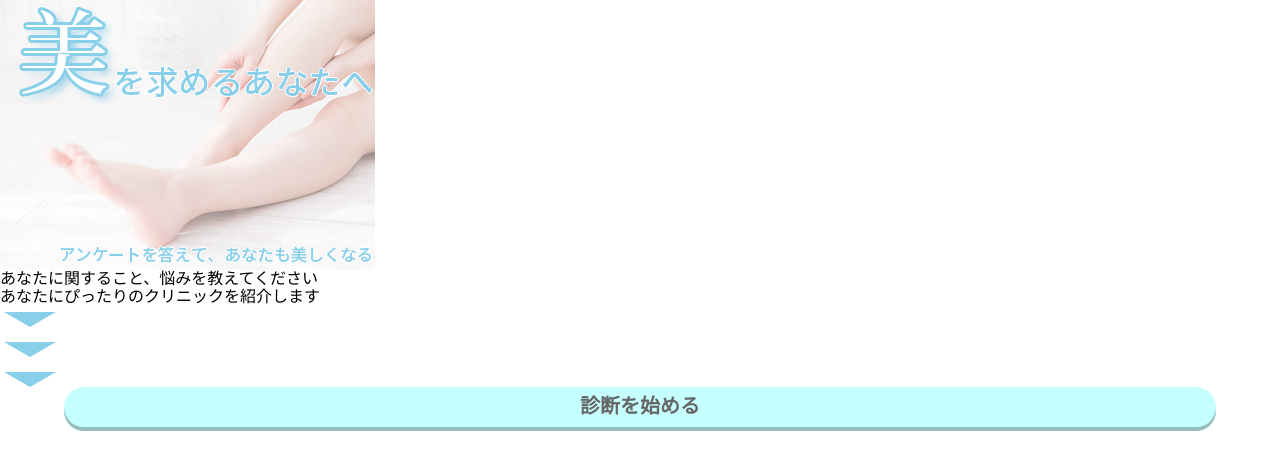
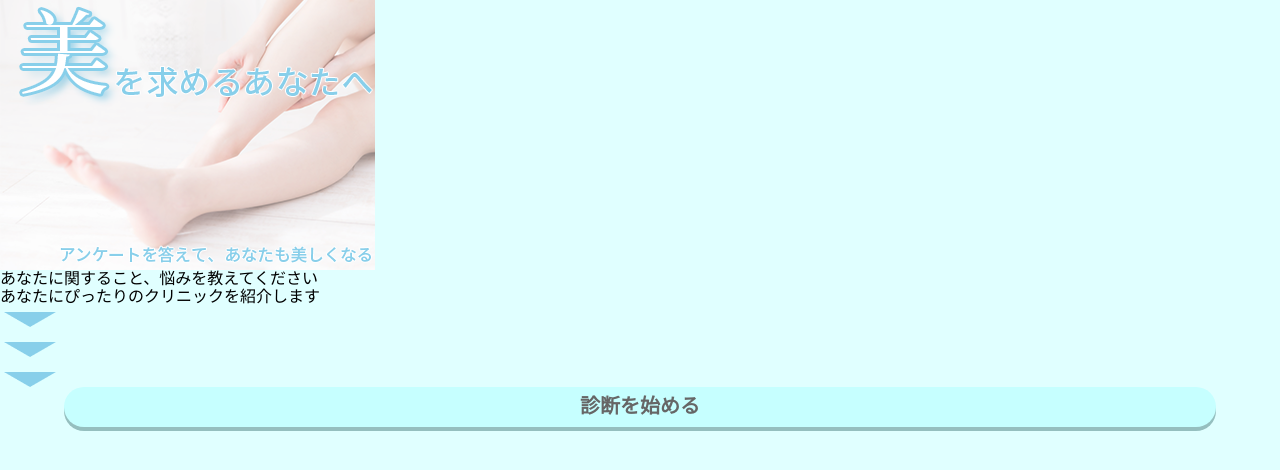
Before and after one commit to cocoalatte7119/datsumou, a website: page top.html in a window 1280 px wide. Drawn offline with nearby package versions, Linux system fonts and the light colour scheme; files that its build step writes are made by us from their sources.

Commit message:
Add files via upload

```diff
--- a/src/sass/foundation/base.scss
+++ b/src/sass/foundation/base.scss
@@ -1,9 +1,12 @@
 @use "variable.scss" as var;
 @use "mixin.scss" as mix;
 
+html {
+    background-color: var.$base-bgColor;
+}
+
 body {
     font-family: "Noto Sans JP", sans-serif;
-    background: var.$base-color;
     color: var.$font-main;
     cursor: default;
     width: 100%;
--- a/src/sass/foundation/variable.scss
+++ b/src/sass/foundation/variable.scss
@@ -1,5 +1,6 @@
 //color
 $base-color: #fff;
+$base-bgColor:#E0FFFF;
 $font-main: #000;
 $btn-color: #C6FFFF;
 $btn-bgColor: #95BFBF;
```
